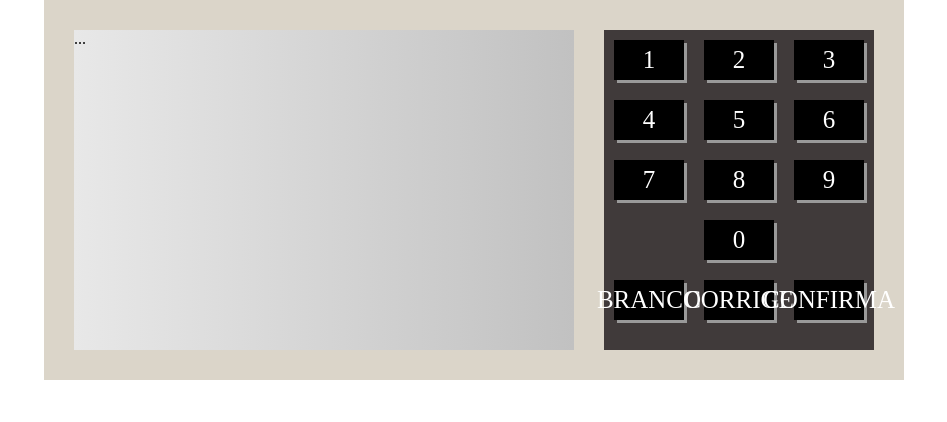
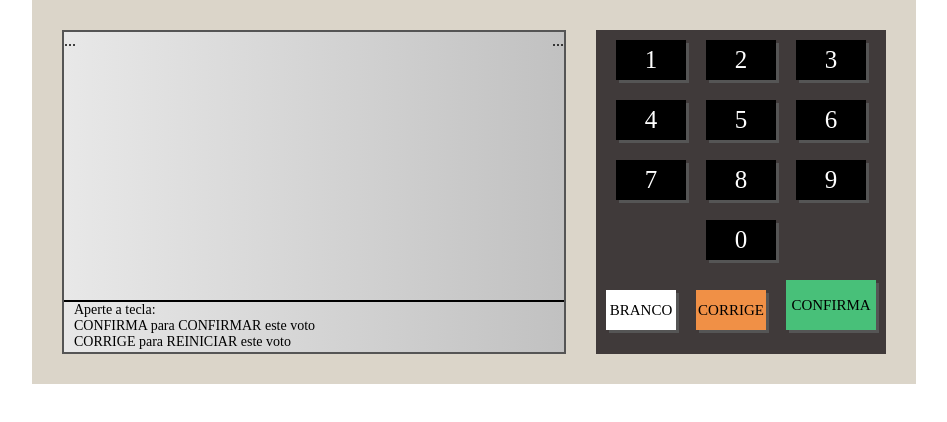
Before and after one commit to Kevinc06/UrnaEletronica_JavaScript, a plain HTML site: page index.html in a window 1280 px wide. Shown: the whole page, without its empty margins (166-1113 px from the left). Drawn offline with Linux system fonts and the light colour scheme.

Commit message:
Melhorias visuais feitas

```diff
--- a/index.html
+++ b/index.html
@@ -11,7 +11,19 @@
 <body>
     <div class = "urna">
         <div class = "tela">
-            ...
+            <div class="d-1">
+                <div class="d-1-left">
+                    ...
+                </div>
+                <div class="d-1-right">
+                    ...
+                </div>
+            </div>
+            <div class="d-2">
+                Aperte a tecla: <br/>
+                CONFIRMA para CONFIRMAR este voto <br/>
+                CORRIGE para REINICIAR este voto
+            </div>
         </div>
         <div class="teclado">
             <div class ="teclado--linha">
@@ -36,9 +48,9 @@
                 <div class="teclado--botao">0</div>
             </div>
             <div class ="teclado--linha">
-                <div class="teclado--botao">BRANCO</div>
-                <div class="teclado--botao">CORRIGE</div>
-                <div class="teclado--botao">CONFIRMA</div>
+                <div class="teclado--botao botao--branco">BRANCO</div>
+                <div class="teclado--botao botao--corrige">CORRIGE</div>
+                <div class="teclado--botao botao--confirma">CONFIRMA</div>
 
             </div>
     </div>
--- a/style.css
+++ b/style.css
@@ -14,6 +14,9 @@ body {
     width: 500px;
     height: 320px;
     background: linear-gradient(to right, #e8e8e8, #c1c1c1);
+    border: 2px solid #555;
+    display: flex;
+    flex-direction: column;
 
 }
 .teclado {
@@ -26,6 +29,7 @@ body {
 .teclado--linha{
     display: flex;
     justify-content: center;
+    align-items: flex-end;
 }
 .teclado--botao{
     width: 70px;
@@ -38,7 +42,48 @@ body {
     align-items: center;
     margin: 10px;
     cursor: pointer;
-    box-shadow: 3px 3px 0px #999;
-
+    box-shadow: 3px 3px 0px #555;
 
 }
+
+.botao--branco{
+    background-color: #FFF;
+    color: #000;
+    font-size: 15px;
+}
+
+.botao--corrige{
+    background-color: #F09046;
+    color: #000;
+    font-size: 15px;
+}
+
+.botao--confirma{
+    background-color: #48C079;
+    color: #000;
+    font-size: 15px;
+    width: 90px;
+    height: 50px;
+}
+
+.d-1{
+ flex: 1;
+ display: flex;
+
+}
+
+.d-1-left{
+    flex: 1;
+}
+
+.d-1-rigth{
+    width: 90px;
+
+}
+
+.d-2{
+    height: 50px;
+    font-size: 14px;
+    border-top: 2px solid #000;
+    padding-left: 10px;
+}
```
